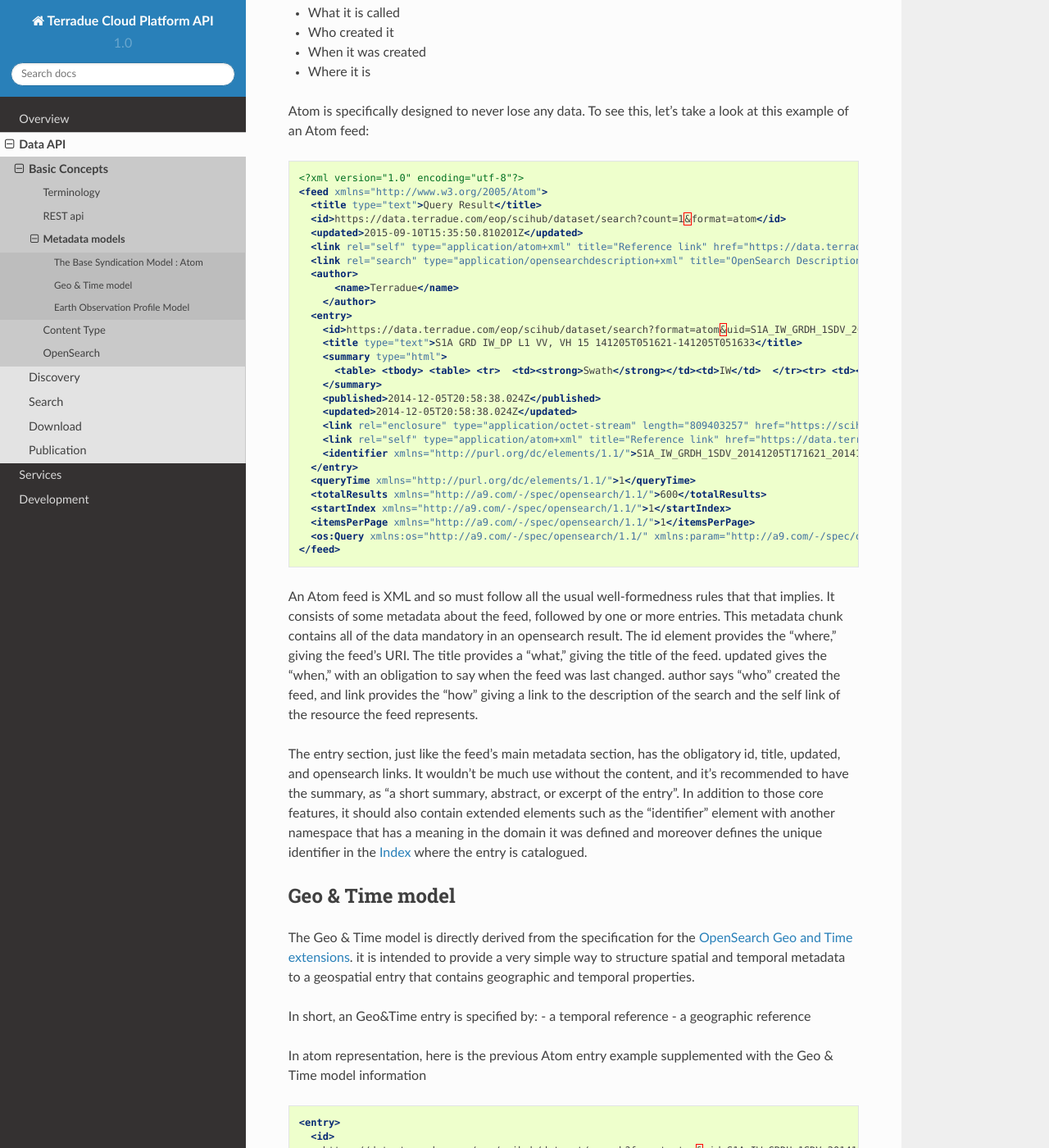
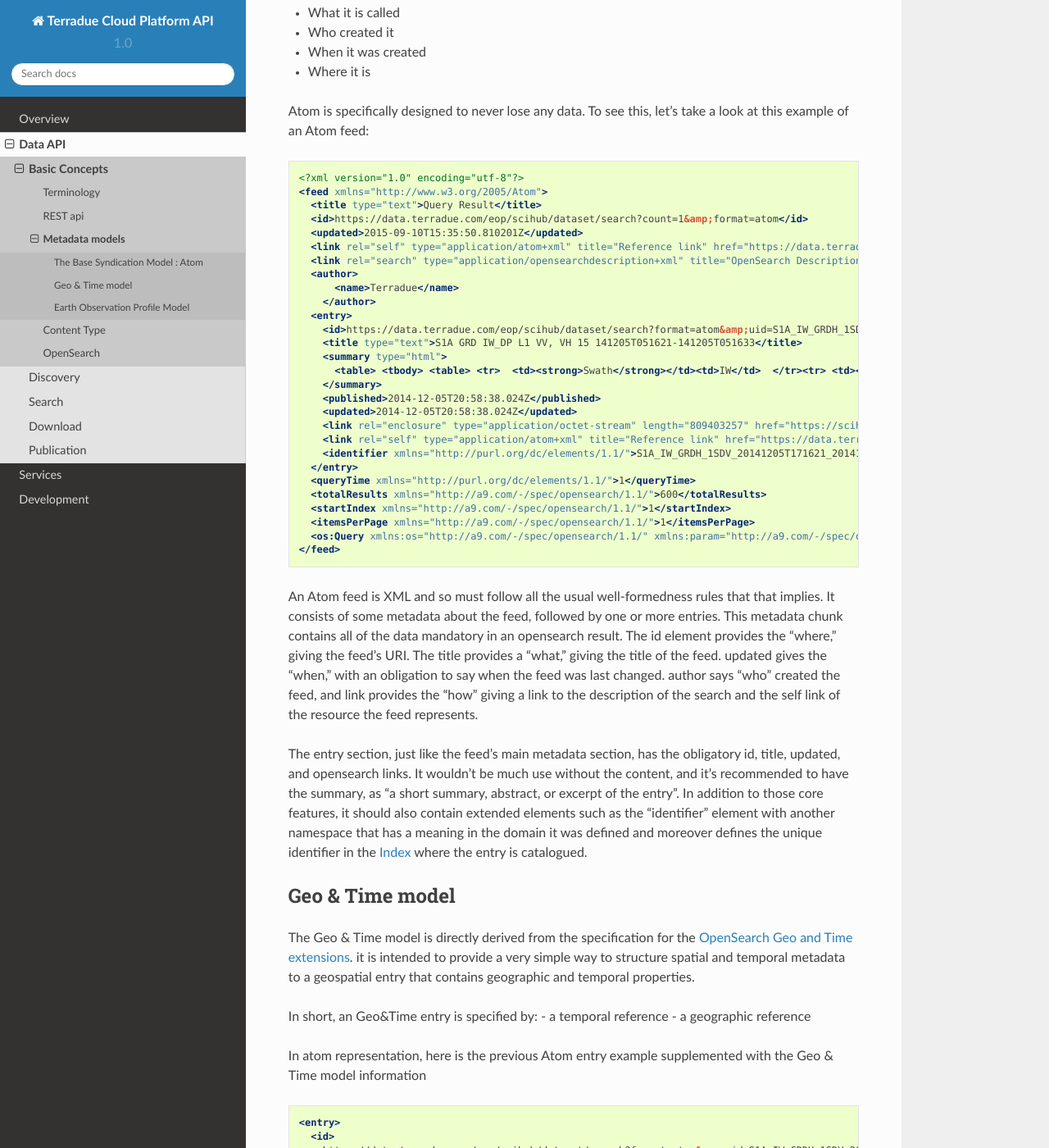
Before and after one commit to Terradue/api, a Sphinx documentation site: the page built from source/data/concepts/datamodel.rst, in a window 1280 px wide and 1400 px high, scrolled down 596 px. Shown: the whole window at 82% size. Built offline with Sphinx 7.4.7 and the Read the Docs theme 2.0.0, drawn with Linux system fonts in a browser that asks for light colours; pages that are not in the unit, such as notebooks, are missing from menus; some of the changed lines change nothing that is shown; some of the changed text lies outside the part shown.

Commit message:
& --> &amp;
Signed-off-by: Emmanuel Mathot <emmanuel.mathot@gmail.com>

```diff
--- a/source/data/concepts/datamodel.rst
+++ b/source/data/concepts/datamodel.rst
@@ -32,15 +32,15 @@ Atom is specifically designed to never lose any data. To see this, let's take a
   <?xml version="1.0" encoding="utf-8"?>
   <feed xmlns="http://www.w3.org/2005/Atom">
     <title type="text">Query Result</title>
-    <id>https://data.terradue.com/eop/scihub/dataset/search?count=1&format=atom</id>
+    <id>https://data.terradue.com/eop/scihub/dataset/search?count=1&amp;format=atom</id>
     <updated>2015-09-10T15:35:50.810201Z</updated>
-    <link rel="self" type="application/atom+xml" title="Reference link" href="https://data.terradue.com/eop/scihub/dataset/search?count=1&format=atom" />
+    <link rel="self" type="application/atom+xml" title="Reference link" href="https://data.terradue.com/eop/scihub/dataset/search?count=1&amp;format=atom" />
     <link rel="search" type="application/opensearchdescription+xml" title="OpenSearch Description link" href="https://data.terradue.com/eop/scihub/dataset/description" />
     <author>
         <name>Terradue</name>
       </author>
     <entry>
-      <id>https://data.terradue.com/eop/scihub/dataset/search?format=atom&uid=S1A_IW_GRDH_1SDV_20141205T171621_20141205T171633_003587_0043C4_3406</id>
+      <id>https://data.terradue.com/eop/scihub/dataset/search?format=atom&amp;uid=S1A_IW_GRDH_1SDV_20141205T171621_20141205T171633_003587_0043C4_3406</id>
       <title type="text">S1A GRD IW_DP L1 VV, VH 15 141205T051621-141205T051633</title>
       <summary type="html">
         <table> <tbody> <table> <tr>  <td><strong>Swath</strong></td><td>IW</td>  </tr><tr> <td><strong>Orbit</strong></td><td>3587 ASCENDING</td>  </tr><tr> <td><strong>Track</strong></td><td>15</td>  </tr><tr> <td><strong>Start</strong></td><td>2014-12-05T16:16:21.5300370Z</td>  </tr><tr> <td><strong>End</strong></td><td>2014-12-05T16:16:33.4265590Z</td>  </tr> </table>  </tbody></table>
@@ -48,7 +48,7 @@ Atom is specifically designed to never lose any data. To see this, let's take a
       <published>2014-12-05T20:58:38.024Z</published>
       <updated>2014-12-05T20:58:38.024Z</updated>
       <link rel="enclosure" type="application/octet-stream" length="809403257" href="https://scihub.esa.int/dhus/odata/v1/Products('7206812c-d9cf-485c-89b3-f03a214be924')/$value" />
-      <link rel="self" type="application/atom+xml" title="Reference link" href="https://data.terradue.com/eop/scihub/dataset/search?format=atom&uid=S1A_IW_GRDH_1SDV_20141205T171621_20141205T171633_003587_0043C4_3406" />
+      <link rel="self" type="application/atom+xml" title="Reference link" href="https://data.terradue.com/eop/scihub/dataset/search?format=atom&amp;uid=S1A_IW_GRDH_1SDV_20141205T171621_20141205T171633_003587_0043C4_3406" />
       <identifier xmlns="http://purl.org/dc/elements/1.1/">S1A_IW_GRDH_1SDV_20141205T171621_20141205T171633_003587_0043C4_3406</identifier>
     </entry>
     <queryTime xmlns="http://purl.org/dc/elements/1.1/">1</queryTime>
@@ -80,7 +80,7 @@ In atom representation, here is the previous Atom entry example supplemented wit
 
   <entry>
     <id>
-      https://data.terradue.com/eop/scihub/dataset/search?format=atom&uid=S1A_IW_GRDH_1SDV_20141205T171621_20141205T171633_003587_0043C4_3406
+      https://data.terradue.com/eop/scihub/dataset/search?format=atom&amp;uid=S1A_IW_GRDH_1SDV_20141205T171621_20141205T171633_003587_0043C4_3406
     </id>
     <title type="text">S1A GRD IW_DP L1 VV, VH 15 141205T051621-141205T051633</title>
     <summary type="html">
@@ -89,7 +89,7 @@ In atom representation, here is the previous Atom entry example supplemented wit
     <published>2014-12-05T20:58:38.024Z</published>
     <updated>2014-12-05T20:58:38.024Z</updated>
     <link rel="enclosure" type="application/octet-stream" length="809403257" href="https://scihub.esa.int/dhus/odata/v1/Products('7206812c-d9cf-485c-89b3-f03a214be924')/$value" />
-    <link rel="self" type="application/atom+xml" title="Reference link" href="https://data.terradue.com/eop/scihub/dataset/search?format=atom&uid=S1A_IW_GRDH_1SDV_20141205T171621_20141205T171633_003587_0043C4_3406" />
+    <link rel="self" type="application/atom+xml" title="Reference link" href="https://data.terradue.com/eop/scihub/dataset/search?format=atom&amp;uid=S1A_IW_GRDH_1SDV_20141205T171621_20141205T171633_003587_0043C4_3406" />
     <link rel="alternate" type="application/xml" title="EOP profile" href="https://data2.terradue.com/eop/scihub/profile/xml?uid=S1A_IW_GRDH_1SDV_20141205T171621_20141205T171633_003587_0043C4_3406" />
     <link rel="search" type="application/opensearchdescription+xml" title="OpenSearch Description link" href="https://data.terradue.com/eop/scihub/dataset/description" />
     <where xmlns="http://www.georss.org/georss">
```
